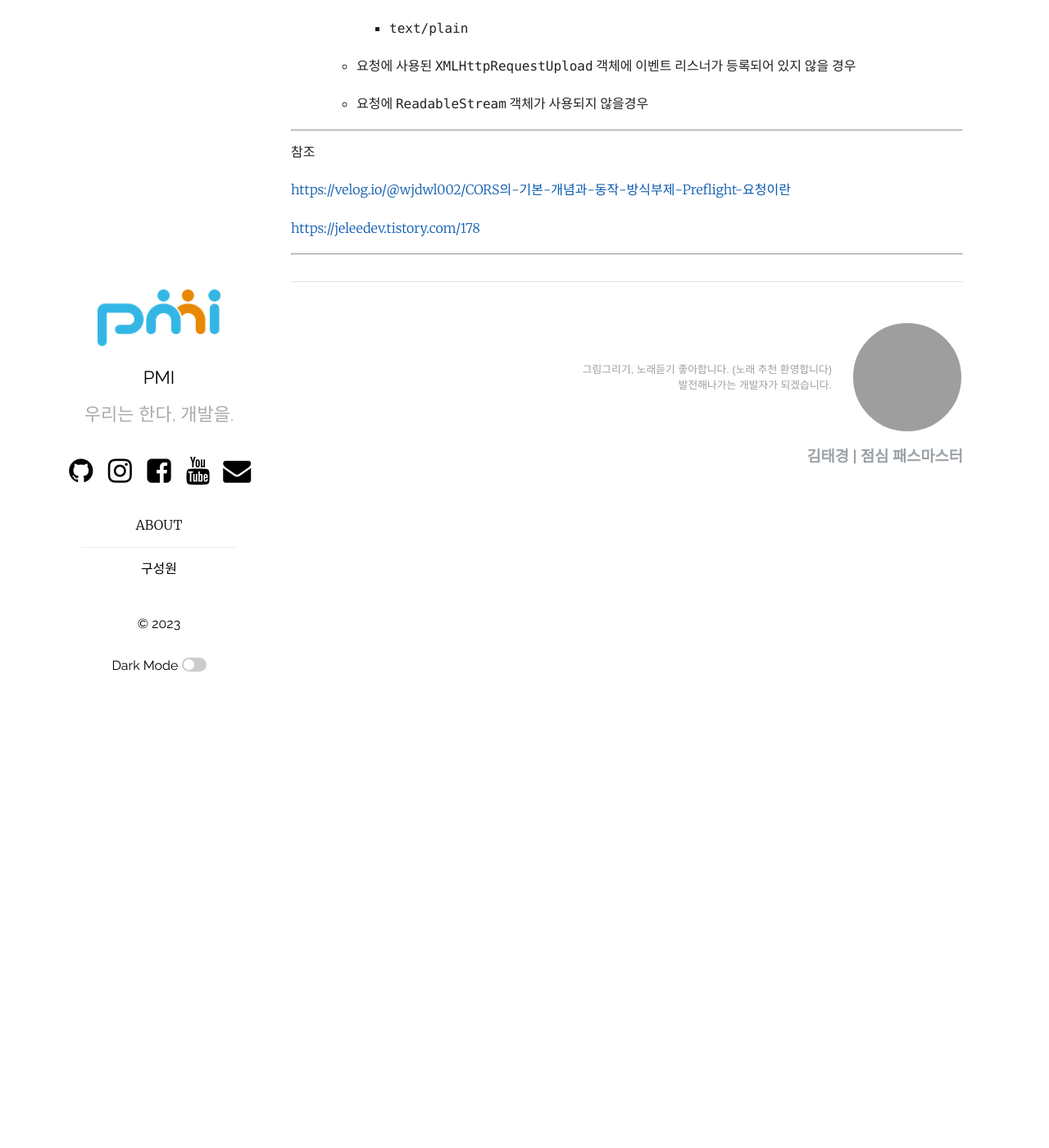
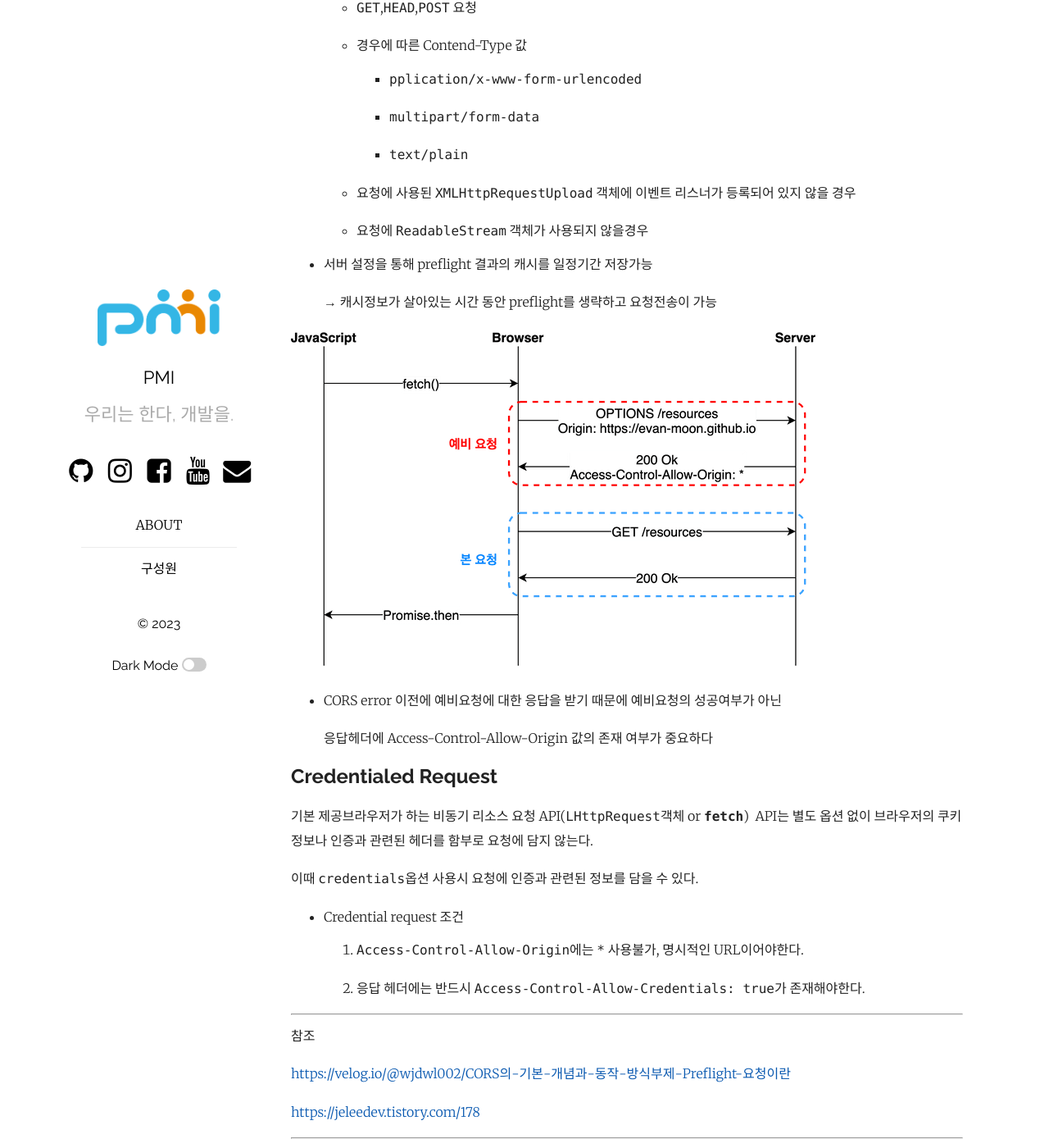
Before and after one commit to pmirnc-dev/pmirnc-dev.github.io, a Jekyll site: the page built from _posts/2023-03-28-CORS와 preflight.md, in a window 1280 px wide and 1400 px high, scrolled down 3141 px. Shown: the whole window at 82% size. Built offline with Jekyll 4.4.1, drawn with Linux system fonts in a browser that asks for light colours; comment, search, counter and statistics services are not loaded; before the commit the page ends 3771 px from its top, so only the background shows below that; some of the changed text lies outside the part shown; grey boxes are pictures that could not be loaded.

Commit message:
fix(post): CORS & preflight 내용 수정

```diff
--- a/_posts/2023-03-28-CORS와 preflight.md
+++ b/_posts/2023-03-28-CORS와 preflight.md
@@ -19,48 +19,34 @@
 
 
 
-### CORS 란
+## CORS 란
 **Cross-Origin Resource Sharing**
 
 교차 출처 리소스 공유로, 다른 출처에 리소스 요청시 해당 리소스에 접근할수있도록 HTTP header에 추가 설정해 접근권한을 부여하고 브라우저에 알려주는 정책
 
 ![](/assets/images/tkkim/20230328/Untitled 1.png)
 
+
 - **Cross-Origin** 정책을 지원하는 리소스
-
     - `<link>` 의 href 에서 타 사이트의 `.css 리소스`에 접근하는 것이 가능
 
     - `<img>` 의 src 에서 타 사이트의 `.png, .jpg 등의 리소스`에 접근하는 것이 가능
 
     - `<script>` 의 src 에서 타 사이트의 `.js 리소스`에 접근하는 것이 가능
-
-        (type="module" 속성은 제외)
-
-
-
+      (type="module" 속성은 제외)
 
 - **Same-Origin** 정책을 지원하는 리소스
-
     - 타 도메인 소스에 대해 자바스크립트 `ajax 요청 API 호출`시
 
     - 웹 폰트 CSS 파일 내 @font-face에서 `타 도메인의 폰트 사용` 시
 
-
 → 즉, Cross-Origin 정책 지원 리소스는 타 사이트의 리소스에 접근하는것이 가능한 반면에 Same-Origin 정책 지원 리소스는 타 사이트에 대한 접근 제한이 있기 때문에 CORS 를 사용해 접근가능하다.
 
-
-
-
-
 - **origin**
-
-    사이트 접속 시 인터넷 주소창에서 볼수있는 URL
-
-    port 부분 까지가 origin에 해당한다.
+  사이트 접속 시 인터넷 주소창에서 볼수있는 URL
+  port 부분 까지가 origin에 해당한다.
 
 ![](/assets/images/tkkim/20230328/Untitled 2.png)
-
-
 
 
 ## CORS 의 필요성
@@ -69,9 +55,7 @@
 
 →  CORS 정책을 통해 허용되지 않은 출처에서 보내는 요청을 브라우저 단에서 막아준다
 
-
-
-
+![](/assets/images/tkkim/20230328/Untitled 3.png)
 
 ## CORS 동작원리
 
@@ -82,8 +66,10 @@
 3. 클라이언트에서 Origin과 서버가 보내준Access-Control-Allow-Origin을 비교해 차단여부를 결정한다.
 
 - **Simple Request -** 서버에 바로 요청
+
 - **Preflight** - 요청 이전에 유효성 확인을 위한 예비요청
 
+- **Credentialed Request -** 인증된 요청을 사용(보안 강화 시 사용)
 
 ## **Preflight**
 
@@ -91,12 +77,11 @@
 
 → 유효하지 않은 요청을 사전 차단 시켜 불필요한 리소스 낭비를 막아줄수있다.
 
+
 - preflight request가 보내지는 조건
-
     - `GET`,`HEAD`,`POST` 요청
 
     - 경우에 따른 Contend-Type 값
-
         - `pplication/x-www-form-urlencoded`
 
         - `multipart/form-data`
@@ -107,7 +92,29 @@
 
     - 요청에 `ReadableStream` 객체가 사용되지 않을경우
 
+- 서버 설정을 통해 preflight 결과의 캐시를 일정기간 저장가능
 
+  → 캐시정보가 살아있는 시간 동안 preflight를 생략하고 요청전송이 가능
+
+
+![](/assets/images/tkkim/20230328/Untitled 4.png)
+
+- CORS error 이전에 예비요청에 대한 응답을 받기 때문에 예비요청의 성공여부가 아닌
+
+  응답헤더에 Access-Control-Allow-Origin 값의 존재 여부가 중요하다
+
+
+## **Credentialed Request**
+
+기본 제공브라우저가 하는 비동기 리소스 요청 API(`LHttpRequest`객체 or **`fetch`**)
+ API는 별도 옵션 없이 브라우저의 쿠키 정보나 인증과 관련된 헤더를 함부로 요청에 담지 않는다.
+
+이때 `credentials`옵션 사용시 요청에 인증과 관련된 정보를 담을 수 있다.
+
+- Credential request 조건
+    1. `Access-Control-Allow-Origin`에는 `*` 사용불가, 명시적인 URL이어야한다.
+
+    2. 응답 헤더에는 반드시 `Access-Control-Allow-Credentials: true`가 존재해야한다.
 
 
 ---
```
Also changed, not shown: assets/images/tkkim/20230328/Untitled 3.png (added), assets/images/tkkim/20230328/Untitled 4.png (added).
